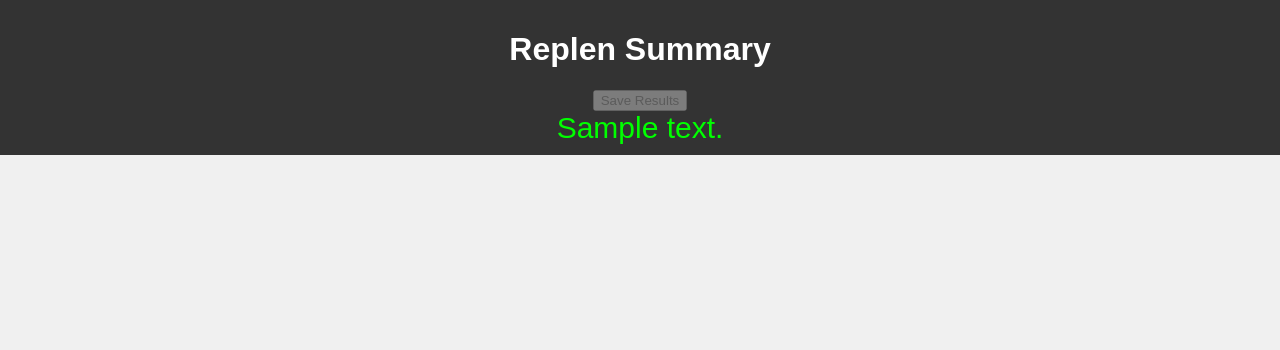
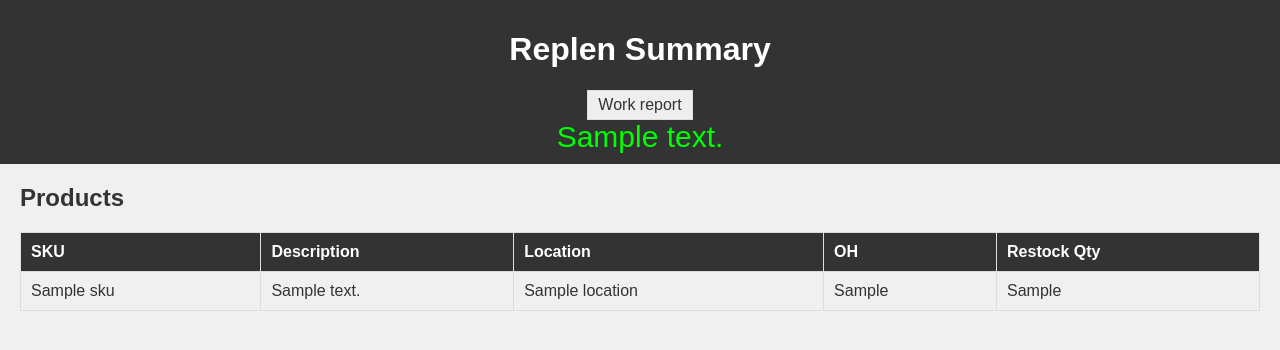
Before and after one commit to KenjiDoom/Inventory, a Flask app: template templates/report_summary_saved_results.html in a window 1280 px wide. Shown: the top 350 px of the page. Run offline with Flask 3, Linux system fonts and the light colour scheme; the template is opened without the code that fills it: most values are stand-ins (such as "Sample title", 1, 10 or a date in 2020).

Commit message:
updated button styles

```diff
--- a/templates/report_summary_saved_results.html
+++ b/templates/report_summary_saved_results.html
@@ -40,7 +40,32 @@
             background-color: #333;
             color: #fff;
         }
-        #saved_message {
+
+        .button-menu{
+            display: flex;
+            justify-content: center;
+            align-items: center;
+        }
+
+        #results_button{
+            margin: 0 12px;
+            background-color: #eee;
+            border: 1px solid #ddd;
+            color: #333;
+            font-size: 1em;
+            padding: 5px 10px;
+        }
+
+        #work_button{
+            margin: 0 12px;
+            background-color: #eee;
+            border: 1px solid #ddd;
+            color: #333;
+            font-size: 1em;
+            padding: 5px 10px;
+        }
+
+        #popup_message {
             font-size: 30px;
             color: rgb(0, 255, 0);
         }
@@ -50,14 +75,56 @@
 <body>
     <header>
         <h1>Replen Summary</h1>
-        <form action="/save_replen" method="post">
-            <button type="submit" disabled>Save Results </button>
-        </form>
-        {% if saved_message %}
-        <div id="saved_message">
-            {{ saved_message }}
+        <div class="button-menu">
+            <form action="/save_replen" method="post">
+                <button id="results_button" type="submit" disabled hidden >Save Results </button>
+            </form>
+
+            <form action="/save_qty_restock" method="post">
+                <button id='work_button' type="submit">Work report </button>
+            </form>
+        </div>
+        {% if popup_message %}
+        <div id="popup_message">
+            <label> {{ popup_message }} </label>
         </div>
         {% endif %}
     </header>
+
+    <div class="container">
+        <h2>Products</h2>
+        <table>
+            <thead>
+                <tr>
+                    <th>SKU</th>
+                    <th>Description</th>
+                    <th>Location</th>
+                    <th>OH</th>
+                    <th>Restock Qty</th>
+                </tr>
+            </thead>
+            <tbody>
+                {% for product in data %}
+                    <tr>
+                        <td class="sku" onclick="openDetailsWindow('{{ product['SKU'] }}')">{{ product['SKU'] }}</td>
+                        <td>{{ product['Description']}}</td>
+                        <td>{{ product['Location']}}</td>
+                        <td>{{ product['OH'] }}</td>
+                        <td>{{ product['Restock QTY'] }}</td>
+                    </tr>
+                {% endfor %}
+            </tbody>
+        </table>
+    </div>
+
+    <script>
+        function openDetailsWindow(sku) {
+            // We can pass the SKU number thru here, to get all the sku numbers and unique id codes
+            var detailsUrl = 'IDSearch/' + sku;
+
+            // Opens a new window with the results of that sku search
+            window.open(detailsUrl, '_blank', 'width=600,height=400');
+        }
+    </script>
 </body>
 </html>
```
